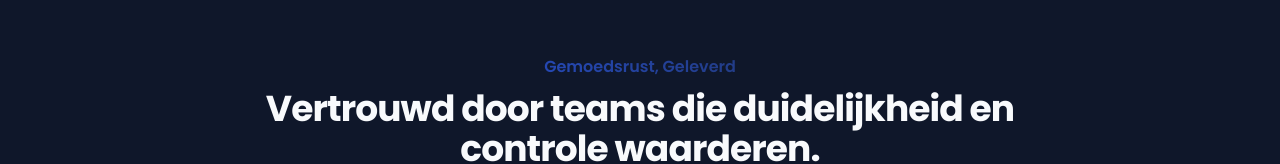
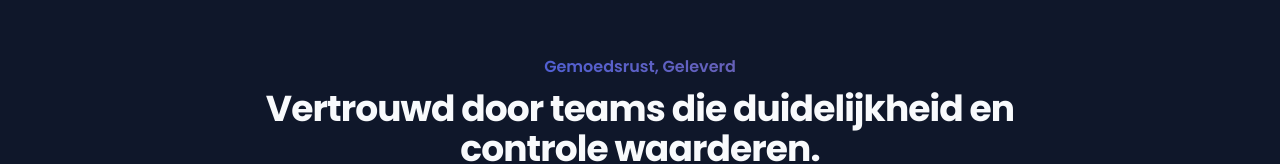
Before and after one commit to tovy-eu/tovy.eu-website, a Next.js app: page / in a window 1280 px wide. Shown: the part 2901-3065 px from the top of the page. Built offline with nearby package versions, Linux system fonts and the light colour scheme.

Commit message:
Give Gemoedsrust, Geleverd also the gradient

```diff
--- a/src/components/landing/testimonials-section.tsx
+++ b/src/components/landing/testimonials-section.tsx
@@ -24,7 +24,7 @@ export function TestimonialsSection() {
   return (
     <section className="py-24 sm:py-32">
       <div className="mx-auto max-w-4xl text-center">
-        <h2 className="text-base font-semibold leading-7 bg-gradient-to-r from-primary to-accent bg-clip-text text-transparent">
+        <h2 className="text-base font-semibold leading-7 bg-gradient-to-r from-primary to-[#8F668C] bg-clip-text text-transparent">
           Gemoedsrust, Geleverd
         </h2>
         <p className="mt-2 text-3xl font-bold tracking-tight sm:text-4xl">
```
